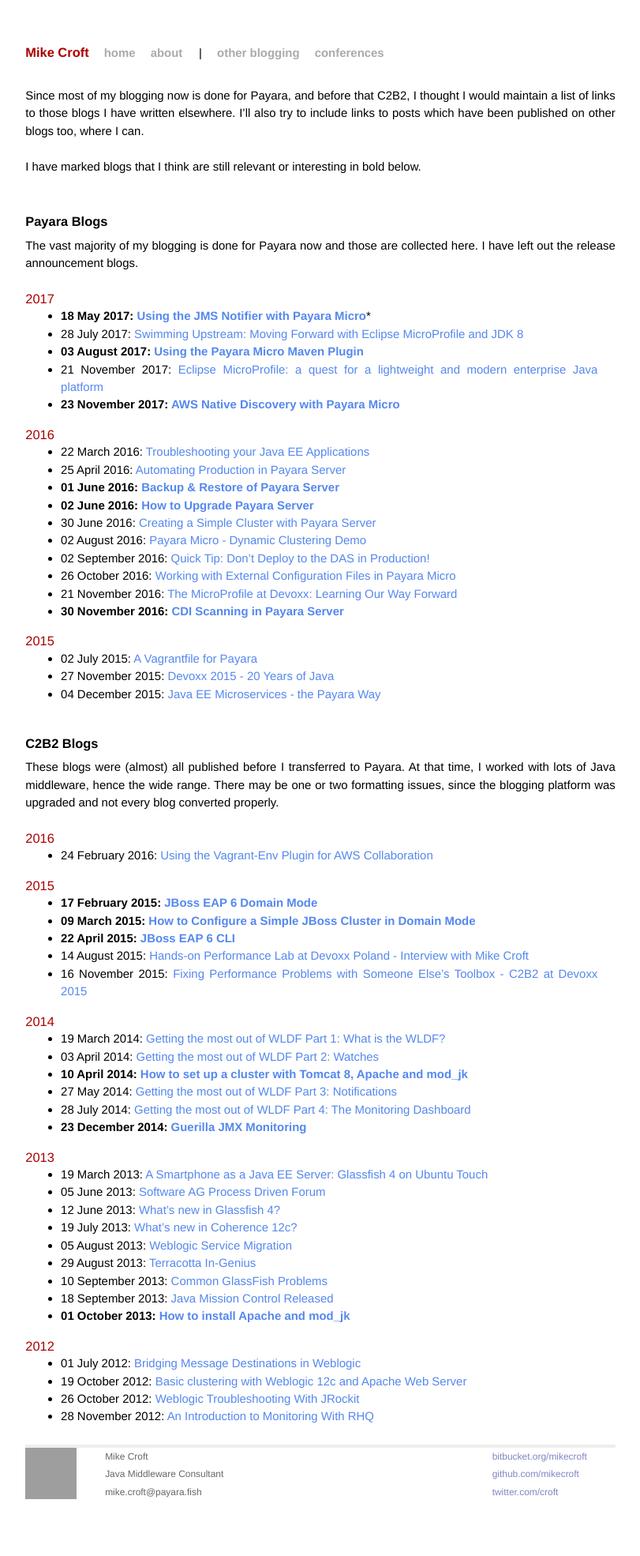
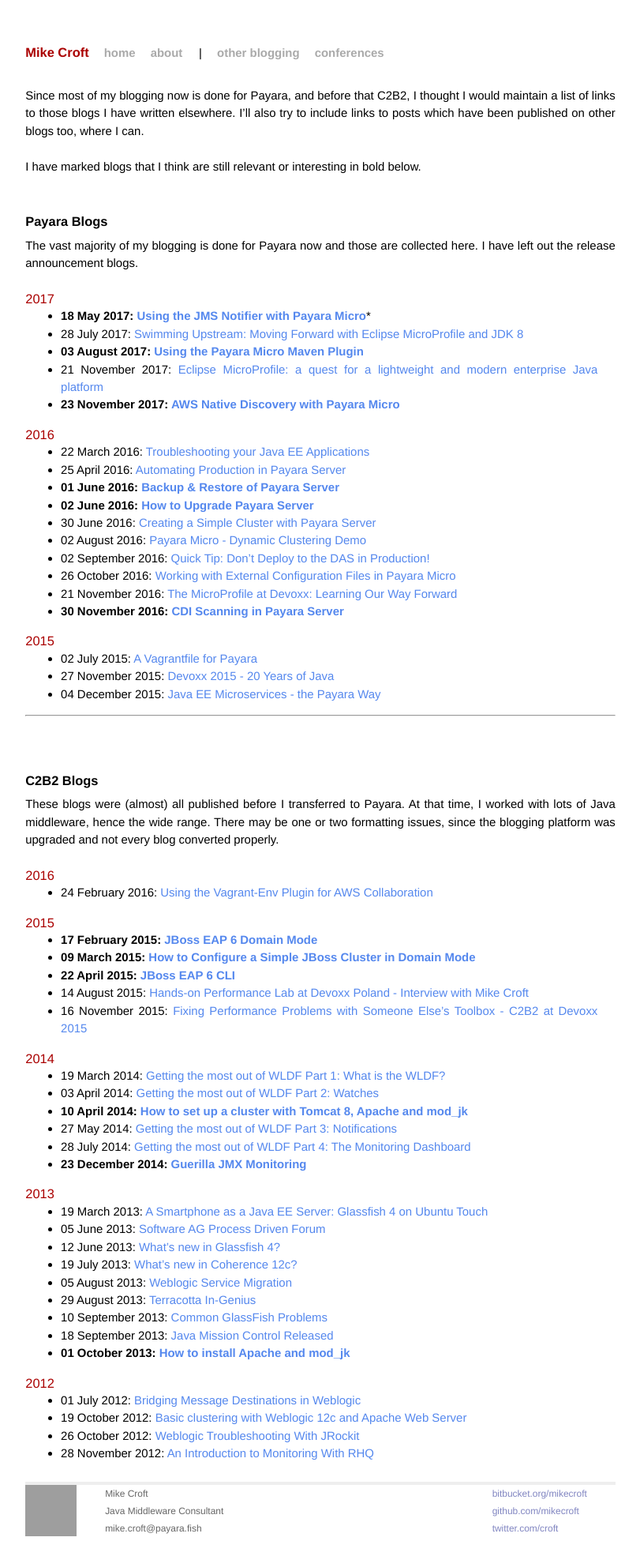
Before and after one commit to mikecroft/mikecroft.github.io, a Jekyll site: the page built from other-blogging/index.md, in a window 1280 px wide. Shown: the whole page at 79% size, without its empty margins (234-1045 px from the left). Built offline with Jekyll 4.4.1, drawn with Linux system fonts in a browser that asks for light colours; before the commit the page ends 1923 px from its top, so only the background shows below that; grey boxes are pictures that could not be loaded.

Commit message:
Update index.md

```diff
--- a/other-blogging/index.md
+++ b/other-blogging/index.md
@@ -34,6 +34,9 @@
 * 02 July 2015: [A Vagrantfile for Payara](http://blog.payara.fish/a-vagrantfile-for-payara-server)
 * 27 November 2015: [Devoxx 2015 - 20 Years of Java](http://blog.payara.fish/devoxx-2015-20-years-of-java)
 * 04 December 2015: [Java EE Microservices - the Payara Way](http://blog.payara.fish/java-ee-microservices-the-payara-way)
+
+----
+&nbsp;
 
 # C2B2 Blogs
 These blogs were (almost) all published before I transferred to Payara. At that time, I worked with lots of Java middleware, hence the wide range. There may be one or two formatting issues, since the blogging platform was upgraded and not every blog converted properly.
```
